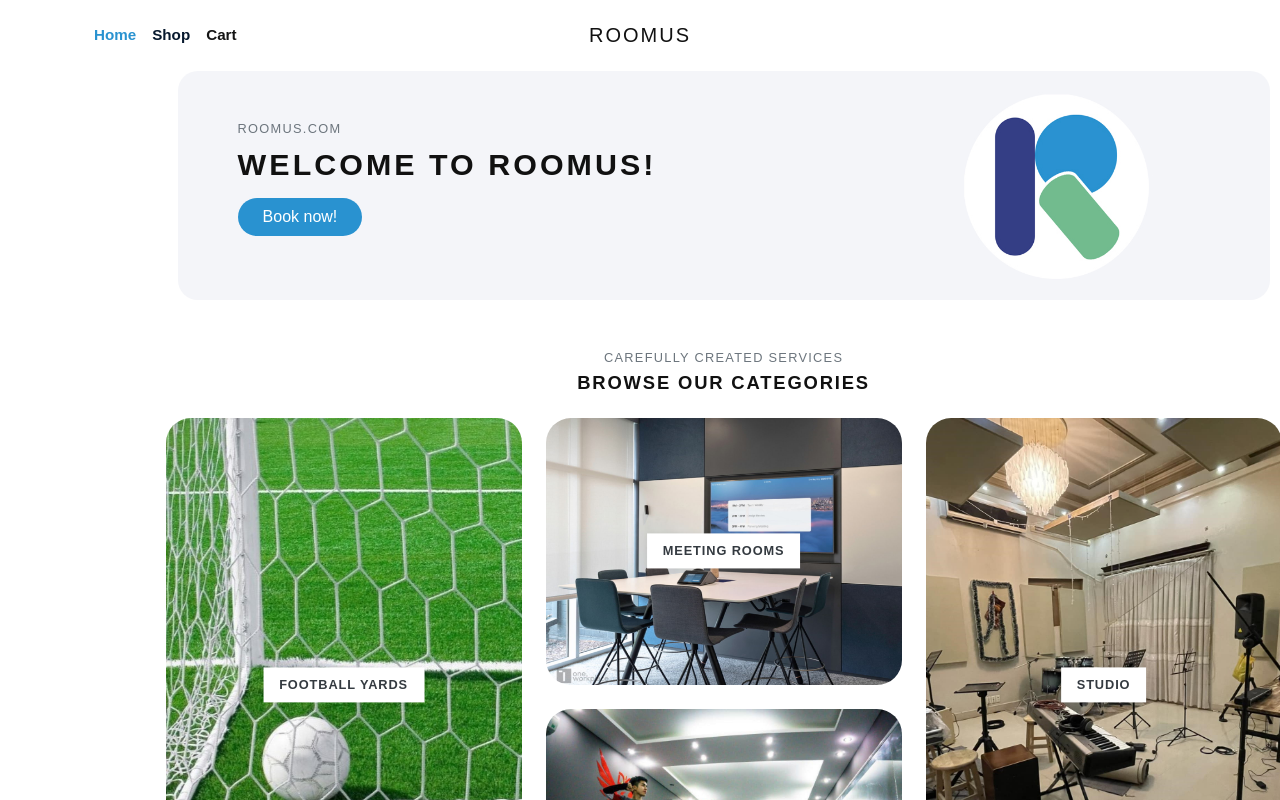
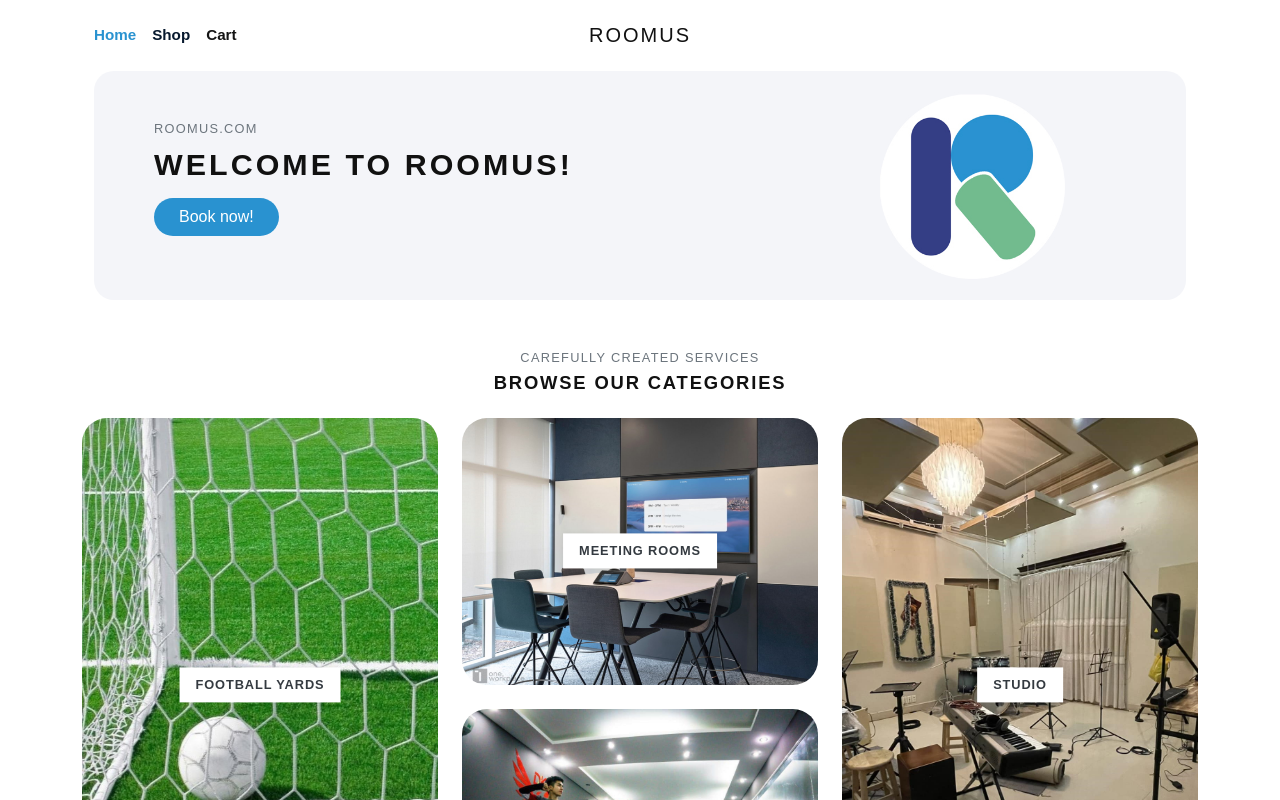
Before and after one commit to TonyYou998/roomus-rebase, a React (Create React App) app: page / in a window 1280 px wide. Shown: the top 800 px of the page. Built offline with nearby package versions, Linux system fonts and the light colour scheme.

Commit message:
fix max-width

```diff
--- a/src/styled/pages/_home.scss
+++ b/src/styled/pages/_home.scss
@@ -1,4 +1,3 @@
 .container__header{
-    margin-left: 12%;
-    margin-right: 12%;
+    max-width: 1140px;
 }
```
